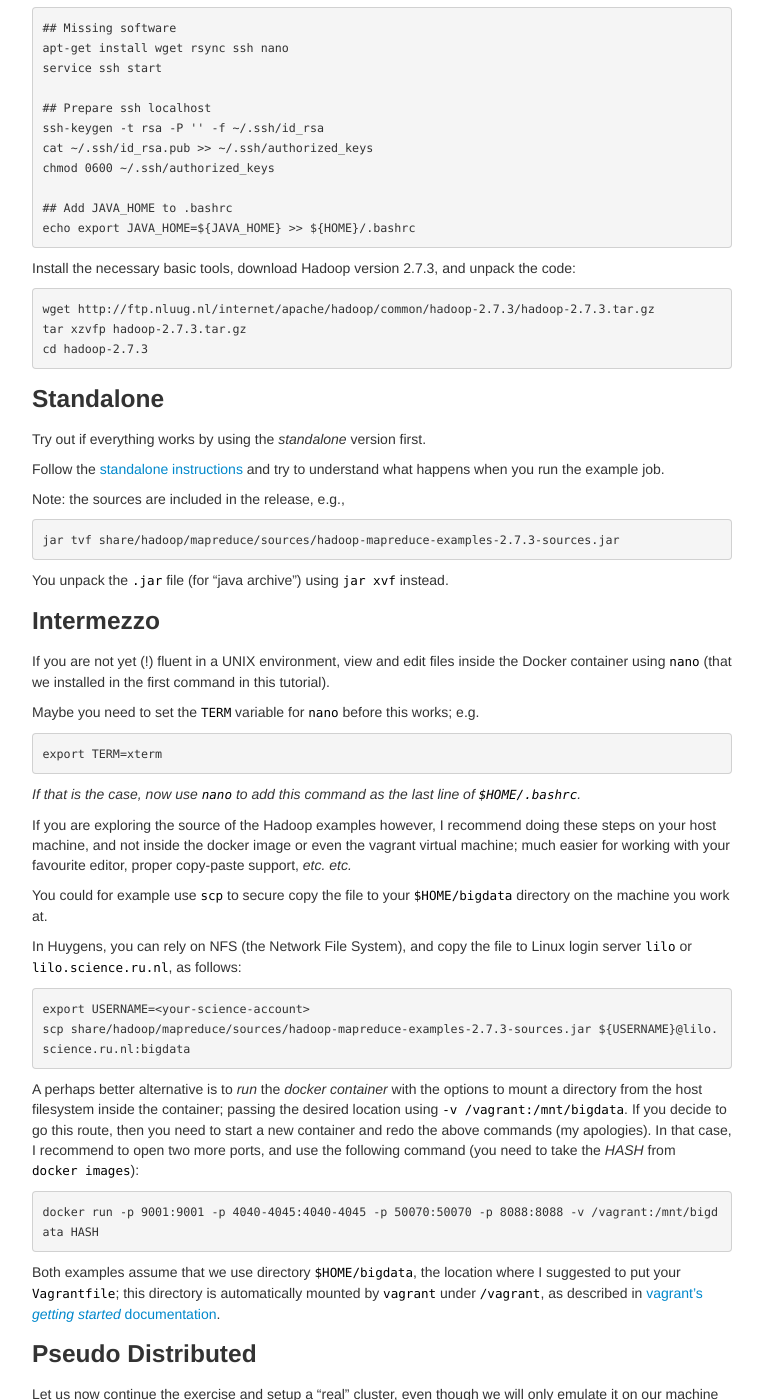
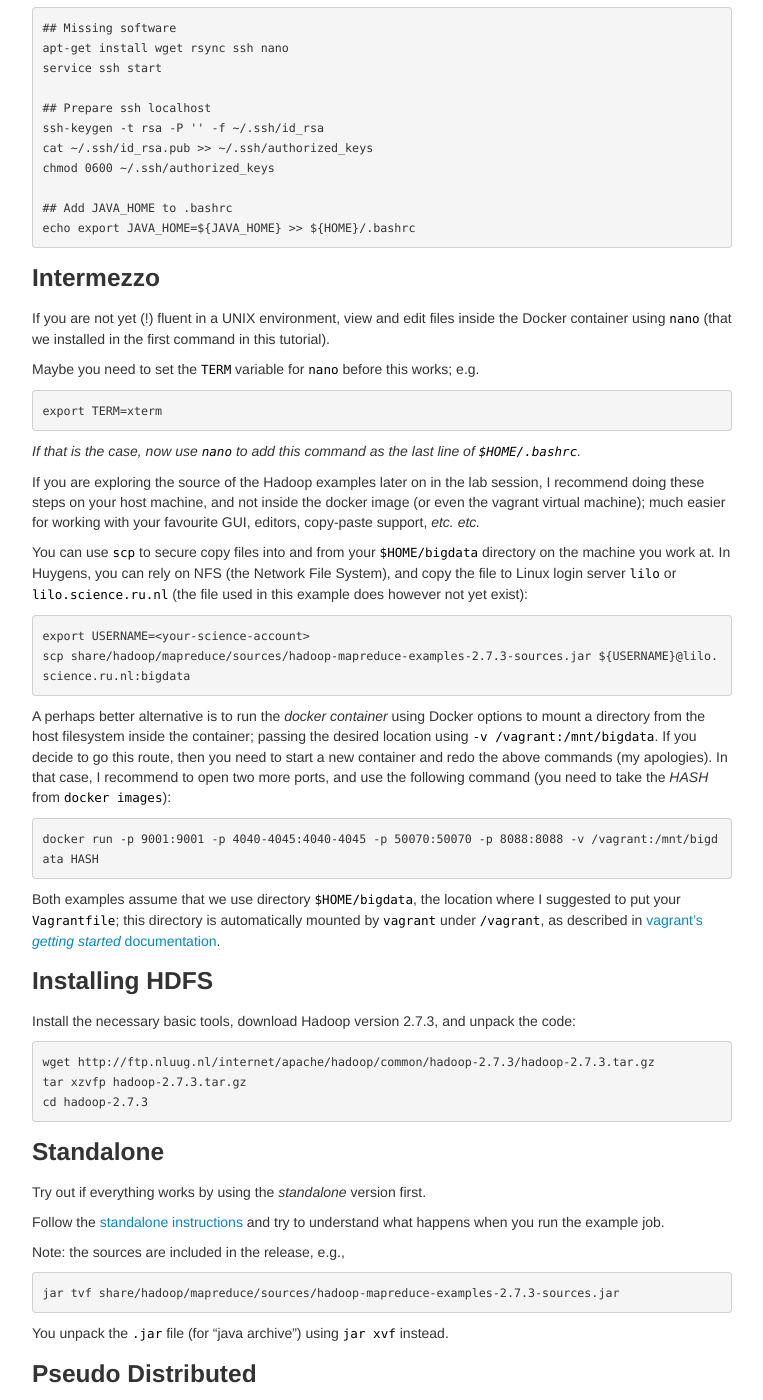
Before and after one commit to Thelukepet/course, a Jekyll site: the page built from background/hadoop.md, in a window 1280 px wide and 1400 px high, scrolled down 509 px. Shown: the whole window, without its empty margins (258-1021 px from the left). Built offline with Jekyll 4.4.1, drawn with Linux system fonts in a browser that asks for light colours; some of the changed lines change nothing that is shown; some of the changed text lies outside the part shown.

Commit message:
Better flow in case people want to change Docker flags

````diff
--- a/background/hadoop.md
+++ b/background/hadoop.md
@@ -13,7 +13,7 @@
 
 The tutorial was tested inside the Docker container for Spark-Notebook that we setup in the previous lab sessions;
 you would use the `docker exec` command to start a shell inside the image first.
-The HDFS filesystem that you create and use in this tutorial, will be re-used in the later lab sessions on Spark.
+The HDFS filesystem that you create and use in this tutorial, can be re-used in the later lab sessions on Spark.
 
 ### Setup
 
@@ -35,6 +35,49 @@
 ## Add JAVA_HOME to .bashrc
 echo export JAVA_HOME=${JAVA_HOME} >> ${HOME}/.bashrc
 ```
+
+### Intermezzo
+
+If you are not yet (!) fluent in a UNIX environment, view and edit files inside the Docker container using `nano`
+(that we installed in the first command in this tutorial).
+
+Maybe you need to set the `TERM` variable for `nano` before this works; e.g.
+
+```
+export TERM=xterm
+```
+
+_If that is the case, now use `nano` to add this command as the last line of `$HOME/.bashrc`._
+
+If you are exploring the source of the Hadoop examples later on in the lab session, I recommend doing these steps
+on your host machine, and not inside the docker image (or even the vagrant virtual machine); much easier for working
+with your favourite GUI, editors, copy-paste support, _etc. etc._
+
+You can use `scp` to secure copy files into and from your `$HOME/bigdata` directory on the machine you work at.
+In Huygens, you can rely on NFS (the Network File System), and copy the file to Linux login server `lilo`
+or `lilo.science.ru.nl` (the file used in this example does however not yet exist):
+
+```
+export USERNAME=<your-science-account>
+scp share/hadoop/mapreduce/sources/hadoop-mapreduce-examples-2.7.3-sources.jar ${USERNAME}@lilo.science.ru.nl:bigdata
+```
+
+A perhaps better alternative is to run the _docker container_ using Docker options to mount a directory from the
+host filesystem inside the container; passing the desired location using `-v /vagrant:/mnt/bigdata`.
+If you decide to go this route, then you need to start a new container and redo the above commands (my apologies).
+In that case, I recommend to open two more ports, and use the following command
+(you need to take the _HASH_ from `docker images`):
+
+```
+docker run -p 9001:9001 -p 4040-4045:4040-4045 -p 50070:50070 -p 8088:8088 -v /vagrant:/mnt/bigdata HASH
+```
+
+Both examples assume that we use directory `$HOME/bigdata`, the location where I suggested to put your `Vagrantfile`;
+this directory is automatically mounted by `vagrant` under `/vagrant`, as described in
+[vagrant's _getting started_ documentation](https://www.vagrantup.com/docs/getting-started/synced_folders.html).
+
+
+### Installing HDFS
 
 Install the necessary basic tools, download Hadoop version 2.7.3, and unpack the code:
 
@@ -58,47 +101,6 @@
 ```
 
 You unpack the `.jar` file (for "java archive") using `jar xvf` instead.
-
-### Intermezzo
-
-If you are not yet (!) fluent in a UNIX environment, view and edit files inside the Docker container using `nano`
-(that we installed in the first command in this tutorial).
-
-Maybe you need to set the `TERM` variable for `nano` before this works; e.g.
-
-```
-export TERM=xterm
-```
-
-_If that is the case, now use `nano` to add this command as the last line of `$HOME/.bashrc`._
-
-If you are exploring the source of the Hadoop examples however, I recommend doing these steps on your host machine,
-and not inside the docker image or even the vagrant virtual machine; much easier for working with your favourite
-editor, proper copy-paste support, _etc. etc._
-
-You could for example use `scp` to secure copy the file to your `$HOME/bigdata` directory on the machine you work at.
-
-In Huygens, you can rely on NFS (the Network File System), and copy the file to Linux login server `lilo`
-or `lilo.science.ru.nl`, as follows:
-
-```
-export USERNAME=<your-science-account>
-scp share/hadoop/mapreduce/sources/hadoop-mapreduce-examples-2.7.3-sources.jar ${USERNAME}@lilo.science.ru.nl:bigdata
-```
-
-A perhaps better alternative is to _run_ the _docker container_ with the options to mount a directory from the
-host filesystem inside the container; passing the desired location using `-v /vagrant:/mnt/bigdata`.
-If you decide to go this route, then you need to start a new container and redo the above commands (my apologies).
-In that case, I recommend to open two more ports, and use the following command
-(you need to take the _HASH_ from `docker images`):
-
-```
-docker run -p 9001:9001 -p 4040-4045:4040-4045 -p 50070:50070 -p 8088:8088 -v /vagrant:/mnt/bigdata HASH
-```
-
-Both examples assume that we use directory `$HOME/bigdata`, the location where I suggested to put your `Vagrantfile`;
-this directory is automatically mounted by `vagrant` under `/vagrant`, as described in
-[vagrant's _getting started_ documentation](https://www.vagrantup.com/docs/getting-started/synced_folders.html).
 
 ### Pseudo Distributed
 
````
